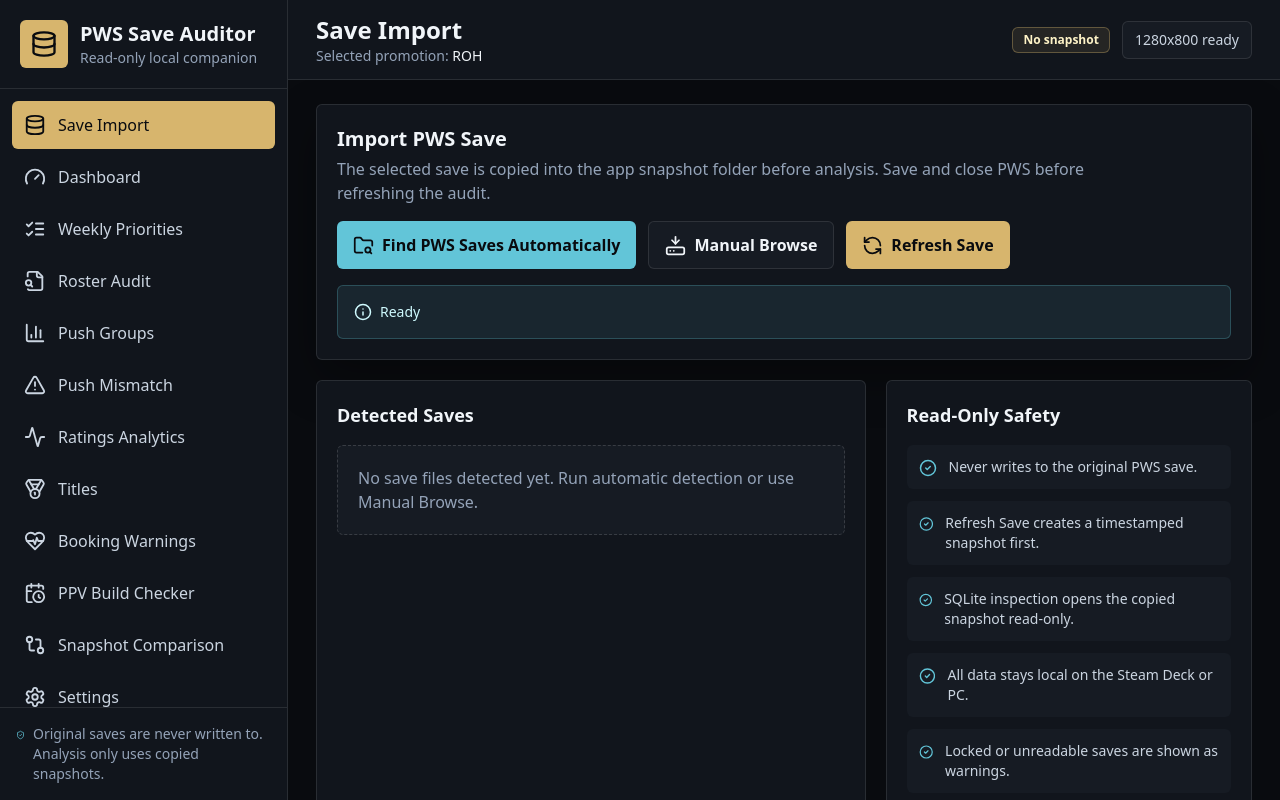
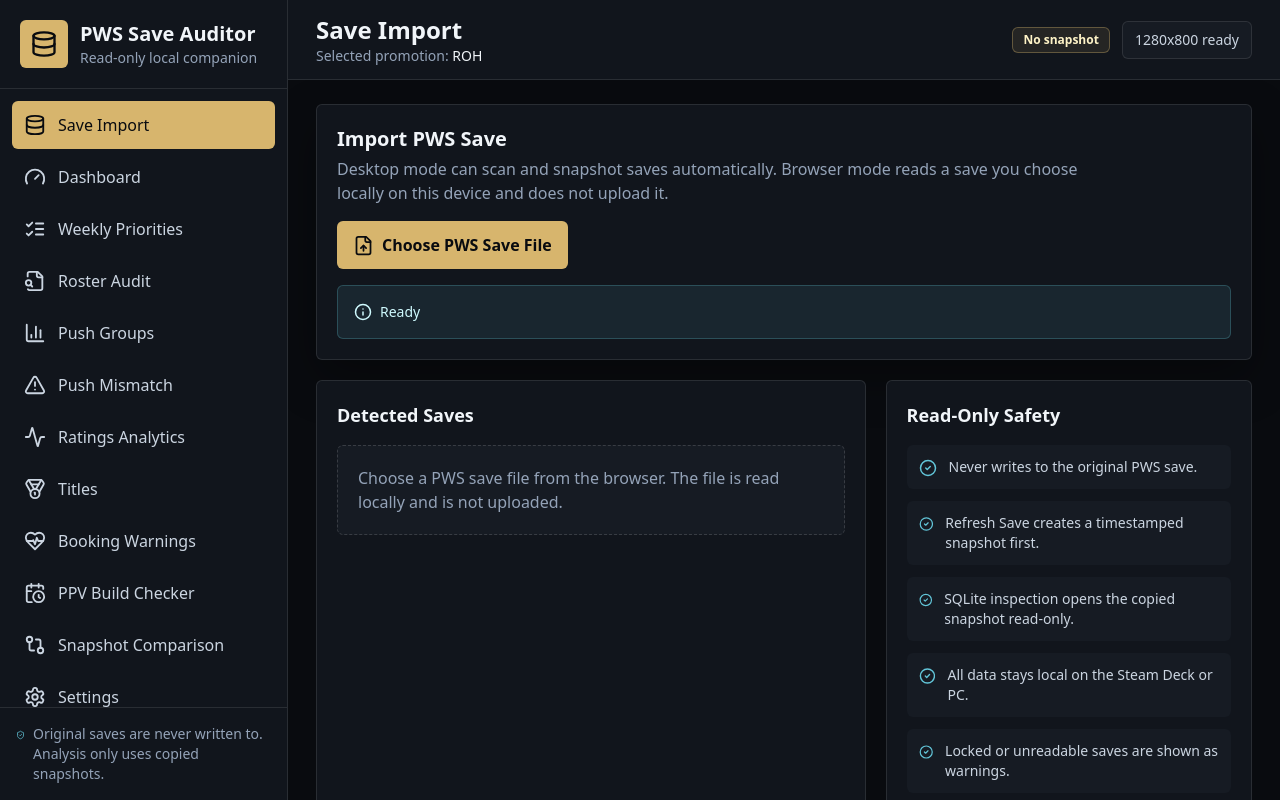
Before and after one commit to lukewake10-debug/pws-companion-tool, a React (Vite) app: page / in a window 1280 px wide. Built offline with nearby package versions, Linux system fonts and the light colour scheme.

Commit message:
Add browser mode for Steam Deck

```diff
--- a/package.json
+++ b/package.json
@@ -4,8 +4,9 @@
   "version": "0.1.0",
   "type": "module",
   "scripts": {
+    "prepare:browser-sqlite": "node scripts/copy-sql-wasm.mjs",
     "dev": "vite",
-    "build": "tsc && vite build",
+    "build": "npm run prepare:browser-sqlite && tsc && vite build",
     "preview": "vite preview",
     "tauri": "tauri"
   },
@@ -14,7 +15,8 @@
     "@tauri-apps/plugin-dialog": "^2.2.0",
     "lucide-react": "^0.468.0",
     "react": "^18.3.1",
-    "react-dom": "^18.3.1"
+    "react-dom": "^18.3.1",
+    "sql.js": "^1.14.1"
   },
   "devDependencies": {
     "@tauri-apps/cli": "^2.5.0",
--- a/src/App.tsx
+++ b/src/App.tsx
@@ -1,9 +1,9 @@
 import {
   AlertCircle,
-  ArrowDownUp,
   CheckCircle2,
   Database,
   FileDown,
+  FileUp,
   FolderSearch,
   HardDriveDownload,
   Info,
@@ -26,7 +26,9 @@
   createSnapshot,
   formatBytes,
   formatDate,
+  inspectBrowserSaveFile,
   inspectSqliteDatabase,
+  isTauri,
   readAppConfig,
   saveAppConfig,
   scanPwsSaves,
@@ -160,6 +162,27 @@
     }
   }
 
+  async function handleBrowserFile(file: File) {
+    setError(null);
+    setStatus("Reading selected PWS save locally in the browser...");
+    try {
+      const imported = await inspectBrowserSaveFile(file);
+      setSaves((current) => [
+        imported.save,
+        ...current.filter((save) => save.fullPath !== imported.save.fullPath),
+      ]);
+      setSelectedSave(imported.save.fullPath);
+      setSnapshots((current) => [imported.snapshot, ...current]);
+      setInspection(imported.inspection);
+      await persistConfig({ ...config, selectedSavePath: imported.save.fullPath });
+      setStatus("Browser import complete. The save stayed local on this device.");
+      setActiveTab("dashboard");
+    } catch (reason) {
+      setError(String(reason));
+      setStatus("Browser import failed.");
+    }
+  }
+
   async function handlePromotionChange(value: string) {
     await persistConfig({ ...config, selectedPromotion: value });
   }
@@ -246,6 +269,7 @@
                 setSelectedSave={setSelectedSave}
                 onScan={handleScan}
                 onBrowse={handleBrowse}
+                onBrowserFile={handleBrowserFile}
                 onRefresh={handleRefresh}
                 status={status}
                 inspection={inspection}
@@ -328,6 +352,7 @@
   setSelectedSave: (path: string) => void;
   onScan: () => void;
   onBrowse: () => void;
+  onBrowserFile: (file: File) => void;
   onRefresh: () => void;
   status: string;
   inspection: DatabaseInspection | null;
@@ -348,13 +373,34 @@
           <div>
             <h3 className="text-xl font-semibold tracking-normal">Import PWS Save</h3>
             <p className="mt-1 max-w-3xl text-slate-400">
-              The selected save is copied into the app snapshot folder before analysis. Save and close PWS before refreshing the audit.
+              Desktop mode can scan and snapshot saves automatically. Browser mode reads a save you choose locally on this device and does not upload it.
             </p>
           </div>
           <div className="flex flex-wrap gap-3">
-            <BigButton icon={FolderSearch} label="Find PWS Saves Automatically" onClick={props.onScan} />
-            <BigButton icon={HardDriveDownload} label="Manual Browse" onClick={props.onBrowse} variant="secondary" />
-            <BigButton icon={RefreshCcw} label="Refresh Save" onClick={props.onRefresh} variant="accent" />
+            {isTauri() ? (
+              <>
+                <BigButton icon={FolderSearch} label="Find PWS Saves Automatically" onClick={props.onScan} />
+                <BigButton icon={HardDriveDownload} label="Manual Browse" onClick={props.onBrowse} variant="secondary" />
+                <BigButton icon={RefreshCcw} label="Refresh Save" onClick={props.onRefresh} variant="accent" />
+              </>
+            ) : (
+              <label className="flex h-12 cursor-pointer items-center gap-2 rounded-md bg-roh-gold px-4 text-base font-semibold text-deck-950 transition hover:bg-[#e5c77f]">
+                <FileUp size={21} />
+                <span>Choose PWS Save File</span>
+                <input
+                  type="file"
+                  accept=".db,.sqlite,.save,application/octet-stream"
+                  className="hidden"
+                  onChange={(event) => {
+                    const file = event.target.files?.[0];
+                    if (file) {
+                      props.onBrowserFile(file);
+                    }
+                    event.currentTarget.value = "";
+                  }}
+                />
+              </label>
+            )}
           </div>
         </div>
         <div className="mt-4 rounded-md border border-roh-cyan/25 bg-roh-cyan/10 p-4 text-sm text-cyan-100">
@@ -370,7 +416,7 @@
           <h3 className="mb-4 text-lg font-semibold tracking-normal">Detected Saves</h3>
           <div className="space-y-3">
             {props.saves.length === 0 ? (
-              <EmptyState text="No save files detected yet. Run automatic detection or use Manual Browse." />
+              <EmptyState text={isTauri() ? "No save files detected yet. Run automatic detection or use Manual Browse." : "Choose a PWS save file from the browser. The file is read locally and is not uploaded."} />
             ) : (
               props.saves.map((save) => (
                 <button
--- a/src/services.ts
+++ b/src/services.ts
@@ -1,16 +1,19 @@
 import { invoke } from "@tauri-apps/api/core";
 import { open } from "@tauri-apps/plugin-dialog";
-import { demoInspection, demoSave, demoSnapshot } from "./data";
+import initSqlJs from "sql.js";
+import { demoInspection, demoSnapshot } from "./data";
 import type {
   AppConfig,
+  ColumnInfo,
   DatabaseInspection,
   SaveCandidate,
   SnapshotMetadata,
+  TableInfo,
 } from "./types";
 
 const configKey = "pws-save-auditor-config";
 
-const isTauri = () => typeof window !== "undefined" && "__TAURI_INTERNALS__" in window;
+export const isTauri = () => typeof window !== "undefined" && "__TAURI_INTERNALS__" in window;
 
 const defaultConfig: AppConfig = {
   selectedSavePath: null,
@@ -20,14 +23,14 @@
 
 export async function scanPwsSaves(): Promise<SaveCandidate[]> {
   if (!isTauri()) {
-    return [demoSave];
+    return [];
   }
   return invoke<SaveCandidate[]>("scan_pws_saves");
 }
 
 export async function browseForSave(): Promise<string | null> {
   if (!isTauri()) {
-    return demoSave.fullPath;
+    return null;
   }
 
   const selection = await open({
@@ -67,6 +70,66 @@
   return invoke<DatabaseInspection>("inspect_sqlite_database", { snapshotPath });
 }
 
+export async function inspectBrowserSaveFile(file: File): Promise<{
+  save: SaveCandidate;
+  snapshot: SnapshotMetadata;
+  inspection: DatabaseInspection;
+}> {
+  const bytes = new Uint8Array(await file.arrayBuffer());
+  if (!hasSqliteHeader(bytes)) {
+    throw new Error("Selected file does not appear to be a SQLite database.");
+  }
+
+  const SQL = await initSqlJs({
+    locateFile: (name) => `${import.meta.env.BASE_URL}${name}`,
+  });
+  const database = new SQL.Database(bytes);
+
+  try {
+    const tables = inspectBrowserTables(database);
+    const inspection: DatabaseInspection = {
+      path: `browser-local://${file.name}`,
+      tables,
+      likelyMappings: inferLikelyMappings(tables),
+      warnings: [],
+    };
+
+    if (!inspection.likelyMappings.workersTable) {
+      inspection.warnings.push("No worker table detected. Mapping is required.");
+    }
+    if (!inspection.likelyMappings.companiesTable) {
+      inspection.warnings.push("No company or promotion table detected. Mapping is required.");
+    }
+    if (!inspection.likelyMappings.matchesTable) {
+      inspection.warnings.push("No match table detected. Ratings analytics will need mapping.");
+    }
+
+    const now = new Date().toISOString();
+    const save: SaveCandidate = {
+      fileName: file.name,
+      fullPath: `Browser import: ${file.name}`,
+      lastModified: file.lastModified ? new Date(file.lastModified).toISOString() : null,
+      fileSize: file.size,
+      detectedBy: ["browser_file_picker", "sqlite_header"],
+      readable: true,
+      warning: null,
+    };
+    const snapshot: SnapshotMetadata = {
+      id: `browser-${Date.now()}`,
+      importedDate: now,
+      sourceFileName: file.name,
+      sourcePath: save.fullPath,
+      fileSize: file.size,
+      sourceLastModified: save.lastModified,
+      snapshotPath: inspection.path,
+    };
+
+    return { save, snapshot, inspection };
+  } finally {
+    database.close();
+  }
+}
+
 export async function readAppConfig(): Promise<AppConfig> {
   if (!isTauri()) {
     const saved = localStorage.getItem(configKey);
@@ -101,3 +164,75 @@
     timeStyle: "short",
   }).format(new Date(value));
 }
+
+function hasSqliteHeader(bytes: Uint8Array): boolean {
+  const header = "SQLite format 3\u0000";
+  if (bytes.length < header.length) {
+    return false;
+  }
+  return [...header].every((character, index) => bytes[index] === character.charCodeAt(0));
+}
+
+function inspectBrowserTables(database: import("sql.js").Database): TableInfo[] {
+  const result = database.exec(
+    "SELECT name FROM sqlite_master WHERE type = 'table' AND name NOT LIKE 'sqlite_%' ORDER BY name",
+  );
+  const tableNames = result[0]?.values.map((row) => String(row[0])) ?? [];
+
+  return tableNames.map((tableName) => {
+    const escapedName = escapeIdentifier(tableName);
+    const pragma = database.exec(`PRAGMA table_info(${escapedName})`);
+    const columns: ColumnInfo[] =
+      pragma[0]?.values.map((row) => ({
+        name: String(row[1]),
+        dataType: String(row[2] ?? ""),
+        notNull: Number(row[3]) === 1,
+        primaryKey: Number(row[5]) === 1,
+      })) ?? [];
+
+    const rowCountResult = database.exec(`SELECT COUNT(*) AS count FROM ${escapedName}`);
+    const rowCount = Number(rowCountResult[0]?.values[0]?.[0] ?? 0);
+    const sampleResult = database.exec(`SELECT * FROM ${escapedName} LIMIT 3`);
+    const sampleRows =
+      sampleResult[0]?.values.map((row) =>
+        Object.fromEntries(sampleResult[0].columns.map((column, index) => [column, row[index]])),
+      ) ?? [];
+
+    return {
+      name: tableName,
+      columns,
+      rowCount,
+      sampleRows,
+    };
+  });
+}
+
+function inferLikelyMappings(tables: TableInfo[]): DatabaseInspection["likelyMappings"] {
+  return {
+    workersTable: findTable(tables, ["worker", "wrestler", "talent", "person"]),
+    companiesTable: findTable(tables, ["company", "promotion", "fed"]),
+    contractsTable: findTable(tables, ["contract"]),
+    brandsOrShowsTable: findTable(tables, ["brand", "show"]),
+    titlesTable: findTable(tables, ["title", "championship"]),
+    eventsTable: findTable(tables, ["event", "show"]),
+    matchesTable: findTable(tables, ["match", "bout"]),
+    segmentsTable: findTable(tables, ["segment", "angle"]),
+    storylinesTable: findTable(tables, ["storyline", "feud"]),
+    tagTeamsTable: findTable(tables, ["tag", "team"]),
+    stablesOrFactionsTable: findTable(tables, ["stable", "faction"]),
+  };
+}
+
+function findTable(tables: TableInfo[], keywords: string[]): string | null {
+  return (
+    tables.find((table) => {
+      const tableName = table.name.toLowerCase();
+      const columns = table.columns.map((column) => column.name.toLowerCase()).join(" ");
+      return keywords.some((keyword) => tableName.includes(keyword) || columns.includes(keyword));
+    })?.name ?? null
+  );
+}
+
+function escapeIdentifier(identifier: string): string {
+  return `"${identifier.replace(/"/g, '""')}"`;
+}
--- /dev/null
+++ b/src/sqljs.d.ts
@@ -0,0 +1,19 @@
+declare module "sql.js" {
+  export interface SqlJsConfig {
+    locateFile?: (file: string) => string;
+  }
+
+  export interface Database {
+    exec(sql: string): Array<{
+      columns: string[];
+      values: unknown[][];
+    }>;
+    close(): void;
+  }
+
+  export interface SqlJsStatic {
+    Database: new (data?: Uint8Array) => Database;
+  }
+
+  export default function initSqlJs(config?: SqlJsConfig): Promise<SqlJsStatic>;
+}
```
Also changed, not shown: scripts/copy-sql-wasm.mjs (added, +8 -0 lines), 2 other files (tests, documents, lock files or other folders).
